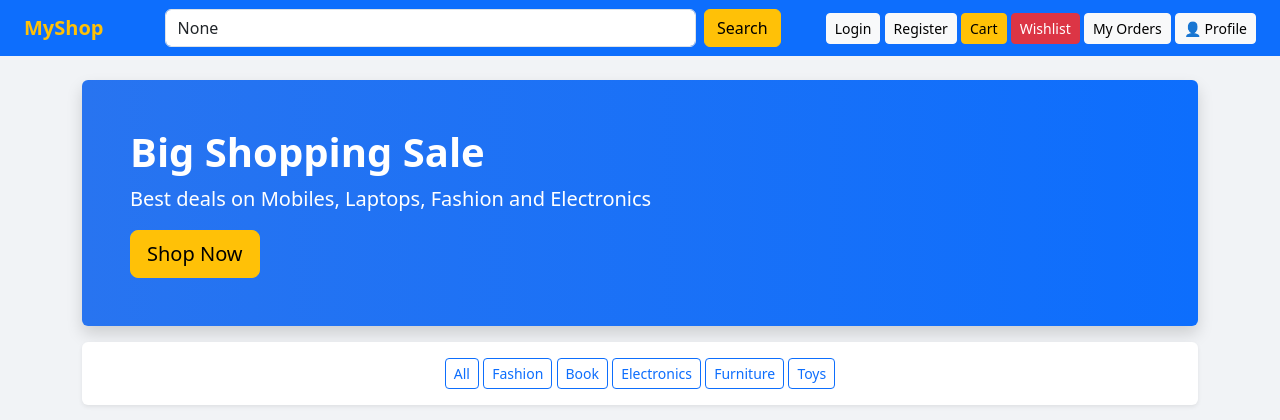
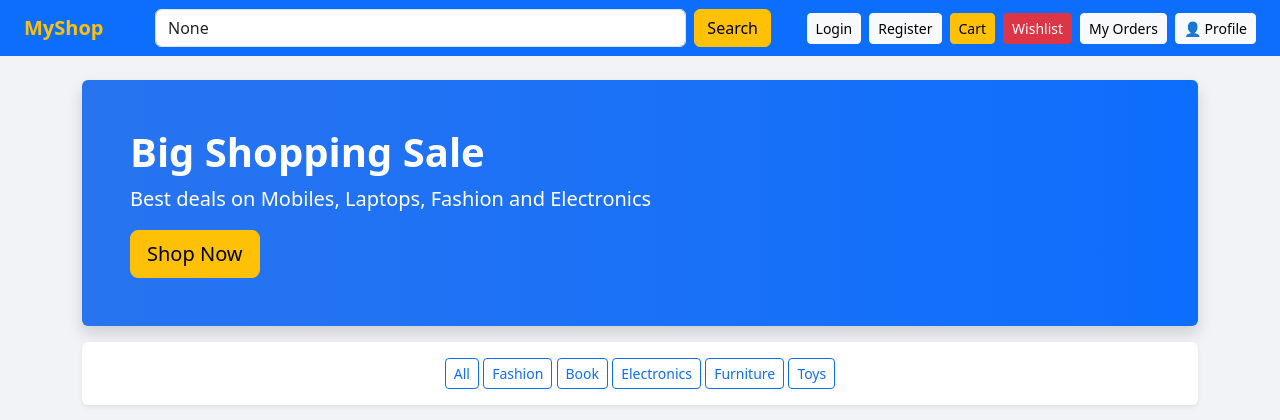
Before and after one commit to anjali1310-ux/ecommerce_project, a Django app: page / in a window 1280 px wide. Shown: the top 420 px of the page. Run offline with Django 5.2, Linux system fonts and the light colour scheme; data comes from the database, SQL or seed files in the repository.

Commit message:
Fix navbar gap

```diff
--- a/shop/templates/home.html
+++ b/shop/templates/home.html
@@ -21,7 +21,7 @@
             <button class="btn btn-warning" type="submit">Search</button>
         </form>
 
-        <div>
+        <div class="d-flex gap-2">
             <a class="btn btn-light btn-sm" href="/login/">Login</a>
             <a class="btn btn-light btn-sm" href="/register/">Register</a>
             <a class="btn btn-warning btn-sm" href="/cart/">Cart</a>
```
